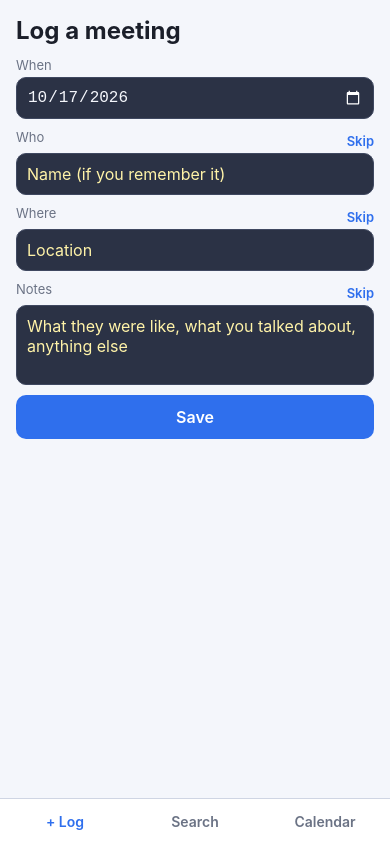
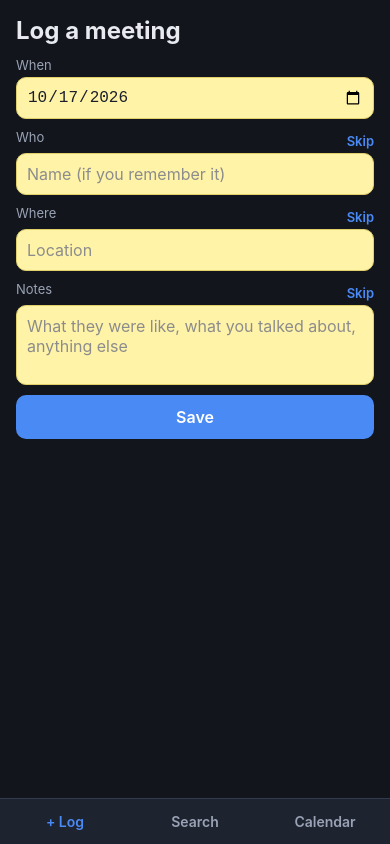
Before and after one commit to ialoni66/life-long-logbook, a React Native app: screen / in a window 390 px wide. Built offline with nearby package versions, Linux system fonts and the light colour scheme.

Commit message:
Dark mode with light yellow inputs and grey prompts
Co-Authored-By: Claude Sonnet 5.5 <noreply@anthropic.com>

```diff
--- a/App.tsx
+++ b/App.tsx
@@ -62,7 +62,7 @@ export default function App() {
 
   return (
     <SafeAreaView style={styles.screen}>
-      <StatusBar style="dark" />
+      <StatusBar style="light" />
       <KeyboardAvoidingView style={{ flex: 1 }} behavior={Platform.OS === "ios" ? "padding" : undefined}>
         <ScrollView contentContainerStyle={styles.body} keyboardShouldPersistTaps="handled">
           {tab === "log" && (
--- a/app.json
+++ b/app.json
@@ -5,7 +5,7 @@
     "version": "1.0.0",
     "orientation": "portrait",
     "icon": "./assets/icon.png",
-    "userInterfaceStyle": "light",
+    "userInterfaceStyle": "dark",
     "ios": {
       "supportsTablet": false,
       "bundleIdentifier": "com.ilai.lifelonglogbook"
@@ -26,8 +26,8 @@
       "name": "Life-long Logbook",
       "shortName": "Logbook",
       "display": "standalone",
-      "backgroundColor": "#ffffff",
-      "themeColor": "#2f6fed"
+      "backgroundColor": "#12151c",
+      "themeColor": "#12151c"
     },
     "experiments": {
       "baseUrl": "/life-long-logbook"
--- a/src/DateField.tsx
+++ b/src/DateField.tsx
@@ -23,10 +23,10 @@ export function DateField({ value, onChange }: Props) {
         padding: 10,
         fontSize: 16,
         borderRadius: 10,
-        border: "1px solid #3f4860",
-        background: "#2b3245",
-        color: "#f4f6fb",
-        colorScheme: "dark",
+        border: "1px solid #e0cf6a",
+        background: "#fff3a8",
+        color: "#1b1f2a",
+        colorScheme: "light",
         marginBottom: 10,
       },
     });
--- a/src/styles.ts
+++ b/src/styles.ts
@@ -1,6 +1,9 @@
 import { StyleSheet } from "react-native";
 
-export const colors = { bg: "#f4f6fb", card: "#fff", fg: "#1b1f2a", mut: "#6b7385", acc: "#2f6fed", line: "#cfd5e3", inputBg: "#2b3245", inputFg: "#f4f6fb", inputLine: "#3f4860", placeholder: "#fff3a8" };
+export const colors = {
+  bg: "#12151c", card: "#1e2330", fg: "#e8eaf0", mut: "#9aa3b5", acc: "#4a8af4", line: "#323a4e",
+  inputBg: "#fff3a8", inputFg: "#1b1f2a", inputLine: "#e0cf6a", placeholder: "#8c8c8c",
+};
 
 export const styles = StyleSheet.create({
   screen: { flex: 1, backgroundColor: colors.bg },
```
Also changed, not shown: scripts/postbuild.js (+5 -4 lines).
